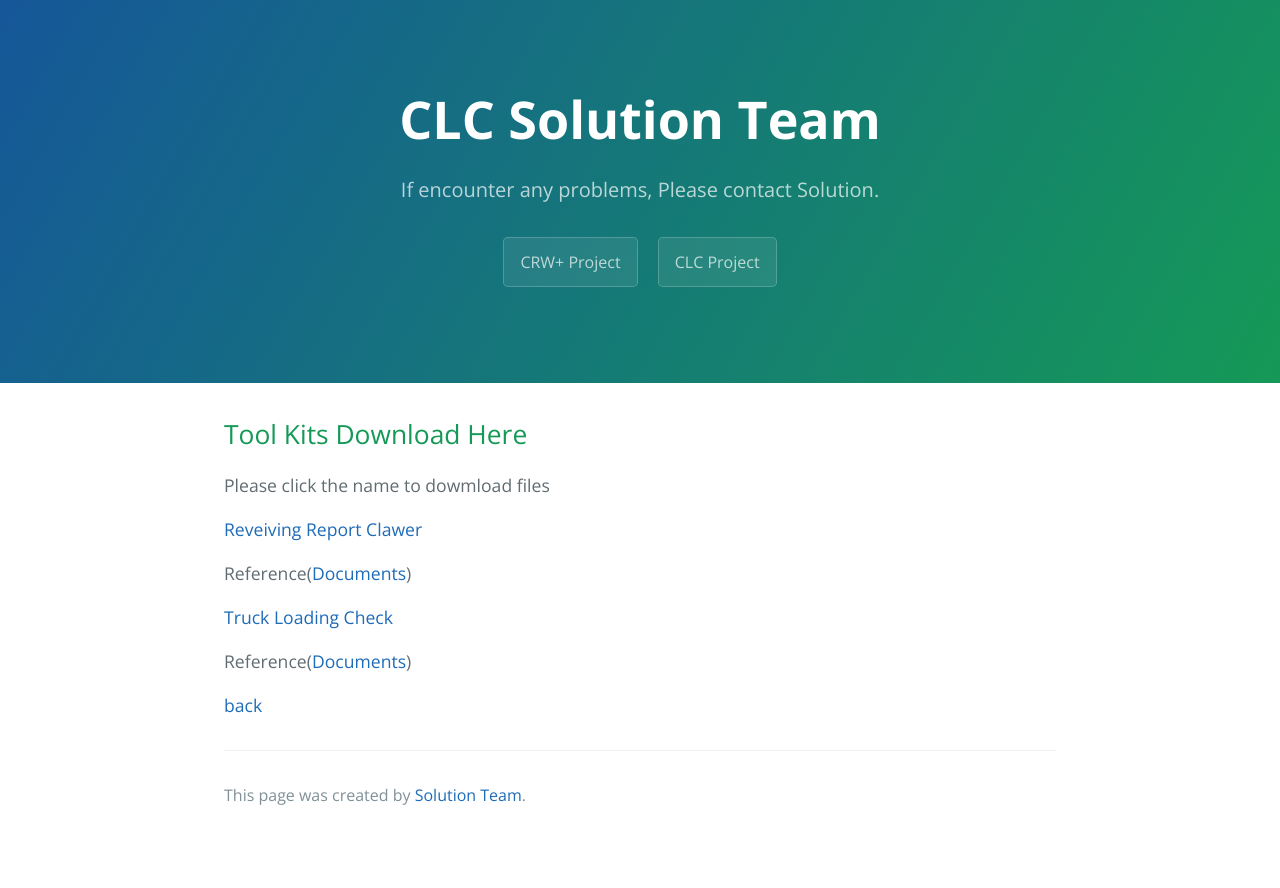
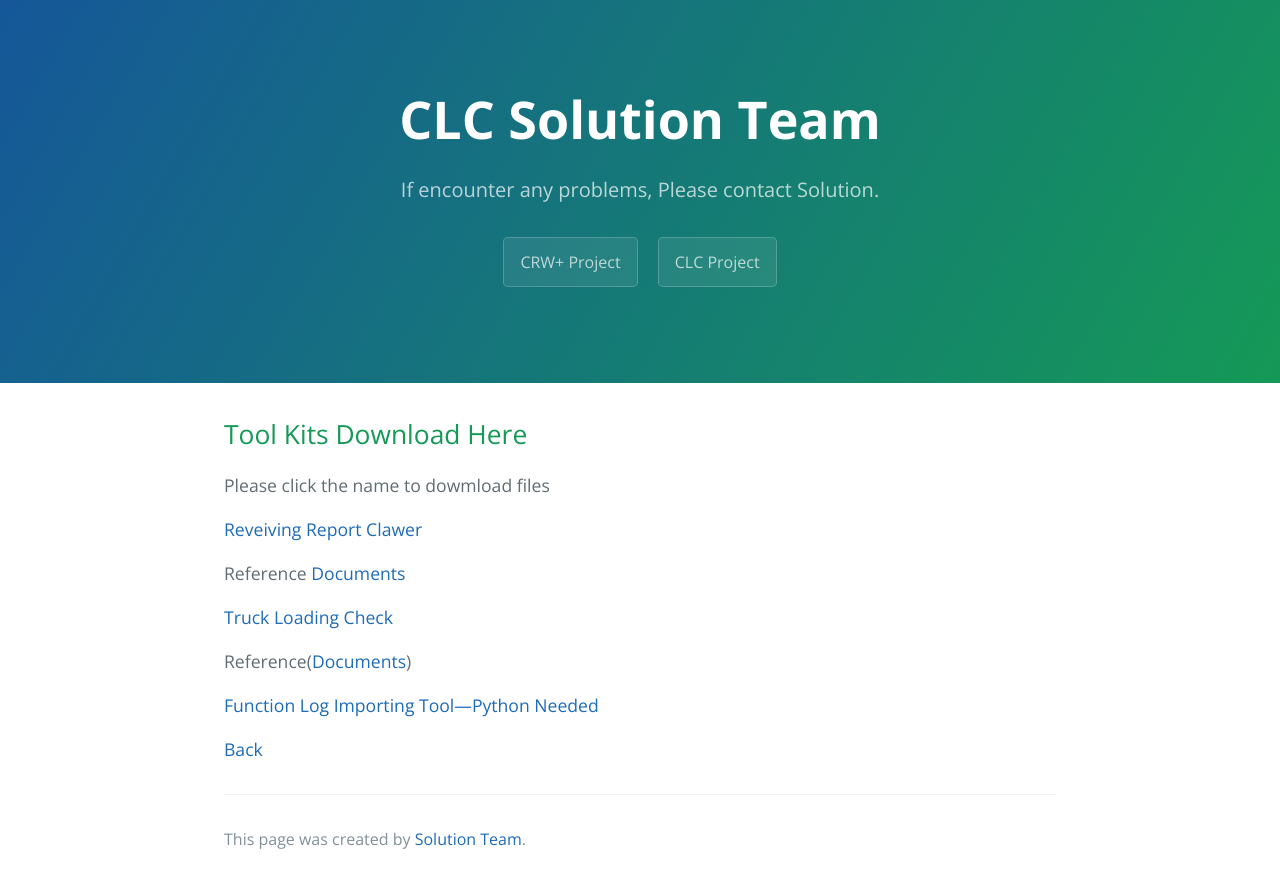
Before and after one commit to Lordbread/Lordbread.github.io, a Jekyll site: the page built from clc_page.md, in a window 1280 px wide. Shown: the top 888 px of the page. Built offline with Jekyll 4.4.1, drawn with Linux system fonts in a browser that asks for light colours; our own code applies the rules of GitHub Pages for plain Markdown files.

Commit message:
Update clc_page.md

```diff
--- a/clc_page.md
+++ b/clc_page.md
@@ -5,12 +5,15 @@ layout: default
 ## Tool Kits Download Here
 Please click the name to dowmload files
 
-[Reveiving Report Clawer](/tools/receiving Receipt Plan Tool.xls)
+[Reveiving Report Clawer](/tools/receiving Receipt Plan Tool(ver1.1).xlsm)
 
-Reference([Documents]())
+Reference [Documents]()
 
 [Truck Loading Check](/tools/HUB testing.xlsm)
 
 Reference([Documents]())
 
-[back](./)
+[Function Log Importing Tool---Python Needed](/tools/import tool.py)
+
+
+[Back](./)
```
